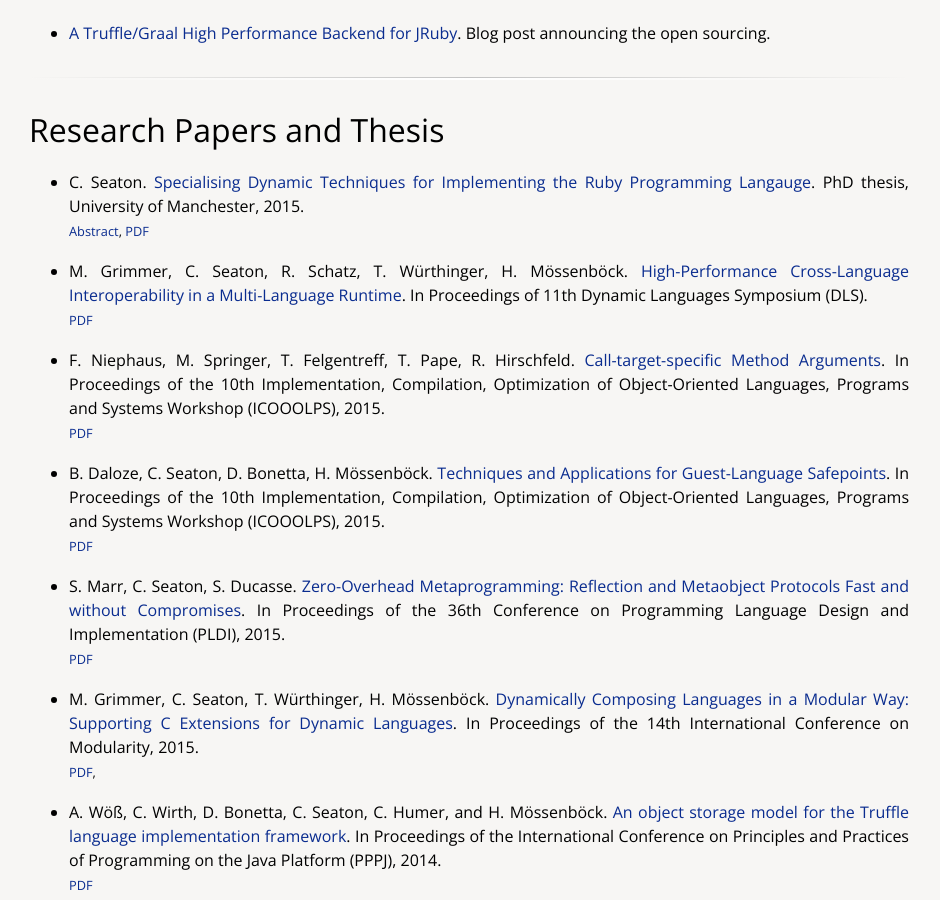
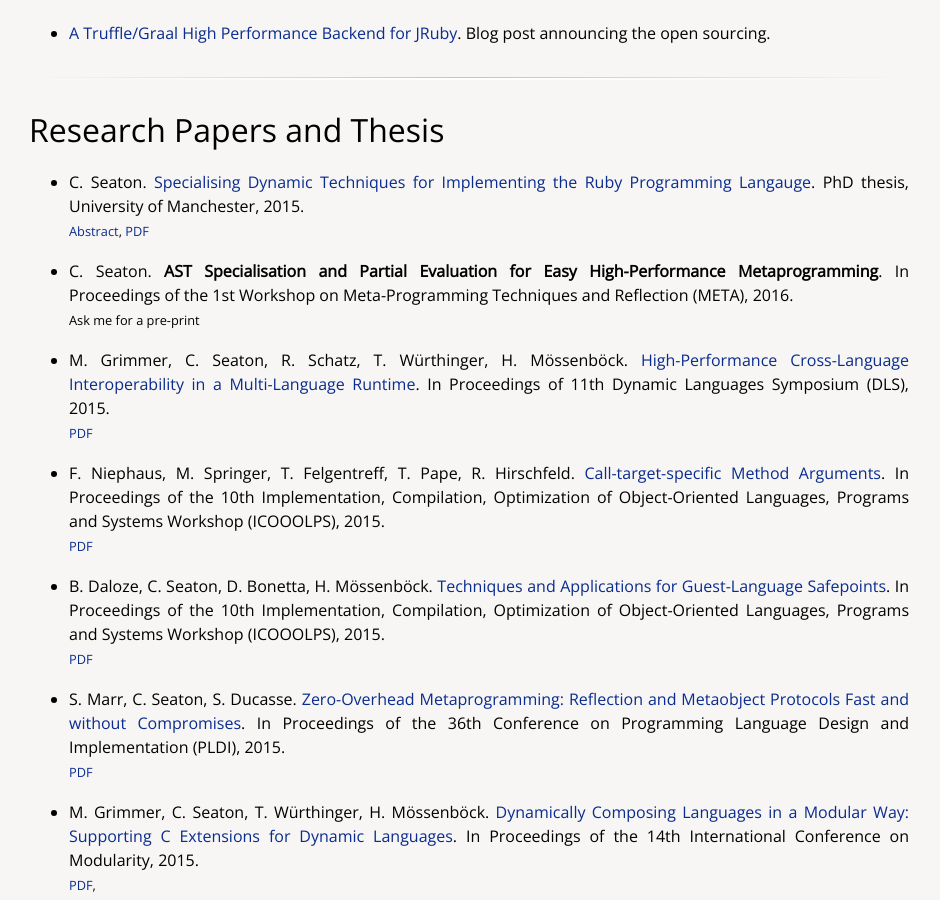
Before and after one commit to chrisseaton/chrisseaton.github.io, a Jekyll site: the page built from rubytruffle/index.md, in a window 1280 px wide and 900 px high, scrolled down 872 px. Shown: the whole window, without its empty margins (171-1111 px from the left). Built offline with Jekyll 4.4.1, drawn with Linux system fonts in a browser that asks for light colours; nearby versions of some CDN libraries.

Commit message:
Mention META paper.

```diff
--- a/rubytruffle/index.md
+++ b/rubytruffle/index.md
@@ -54,9 +54,14 @@
             <a href="../phd/specialising-ruby.pdf">PDF</a>
         </span>
 
-*    M. Grimmer, C. Seaton, R. Schatz, T. Würthinger, H. Mössenböck. [High-Performance Cross-Language Interoperability in a Multi-Language Runtime](dls15-interop/dls15-interop.pdf). In Proceedings of 11th Dynamic Languages Symposium (DLS).<br>
+*    C. Seaton. **AST Specialisation and Partial Evaluation for Easy High-Performance Metaprogramming**. In Proceedings of the 1st Workshop on Meta-Programming Techniques and Reflection (META), 2016.<br>
         <span class="smaller">
-            <a href=".dls15-interop/dls15-interop.pdf">PDF</a>
+            Ask me for a pre-print
+        </span>
+
+*    M. Grimmer, C. Seaton, R. Schatz, T. Würthinger, H. Mössenböck. [High-Performance Cross-Language Interoperability in a Multi-Language Runtime](dls15-interop/dls15-interop.pdf). In Proceedings of 11th Dynamic Languages Symposium (DLS), 2015.<br>
+        <span class="smaller">
+            <a href="dls15-interop/dls15-interop.pdf">PDF</a>
         </span>
 
 *    F. Niephaus, M. Springer, T. Felgentreff, T. Pape, R. Hirschfeld. [Call-target-specific Method Arguments](https://github.com/HPI-SWA-Lab/TargetSpecific-ICOOOLPS/raw/gh-pages/call_target_specific_method_arguments.pdf). In Proceedings of the 10th Implementation, Compilation, Optimization of Object-Oriented Languages, Programs and Systems Workshop (ICOOOLPS), 2015.<br>
```
Also changed, not shown: index.md (+9 -1 lines).
